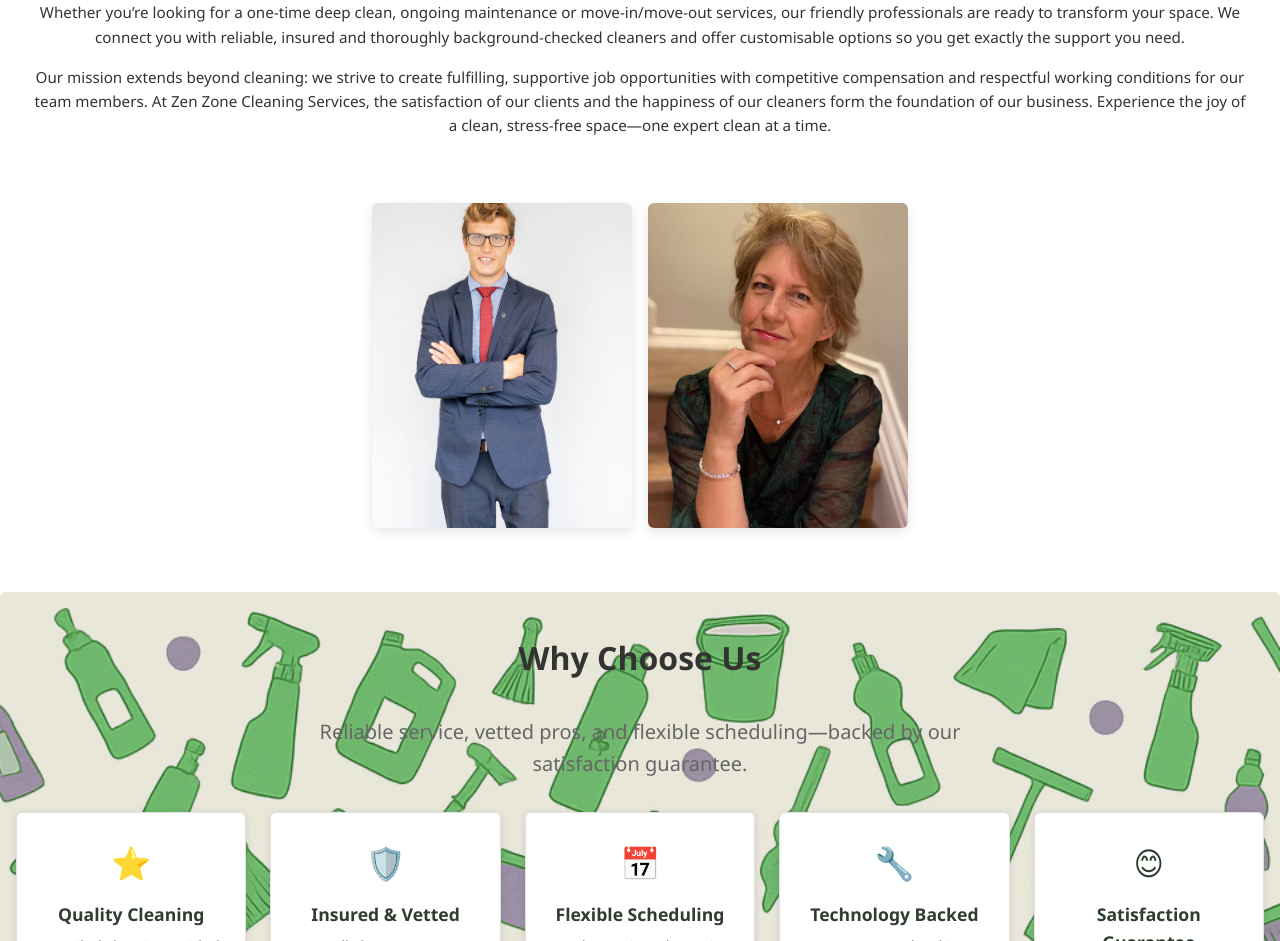
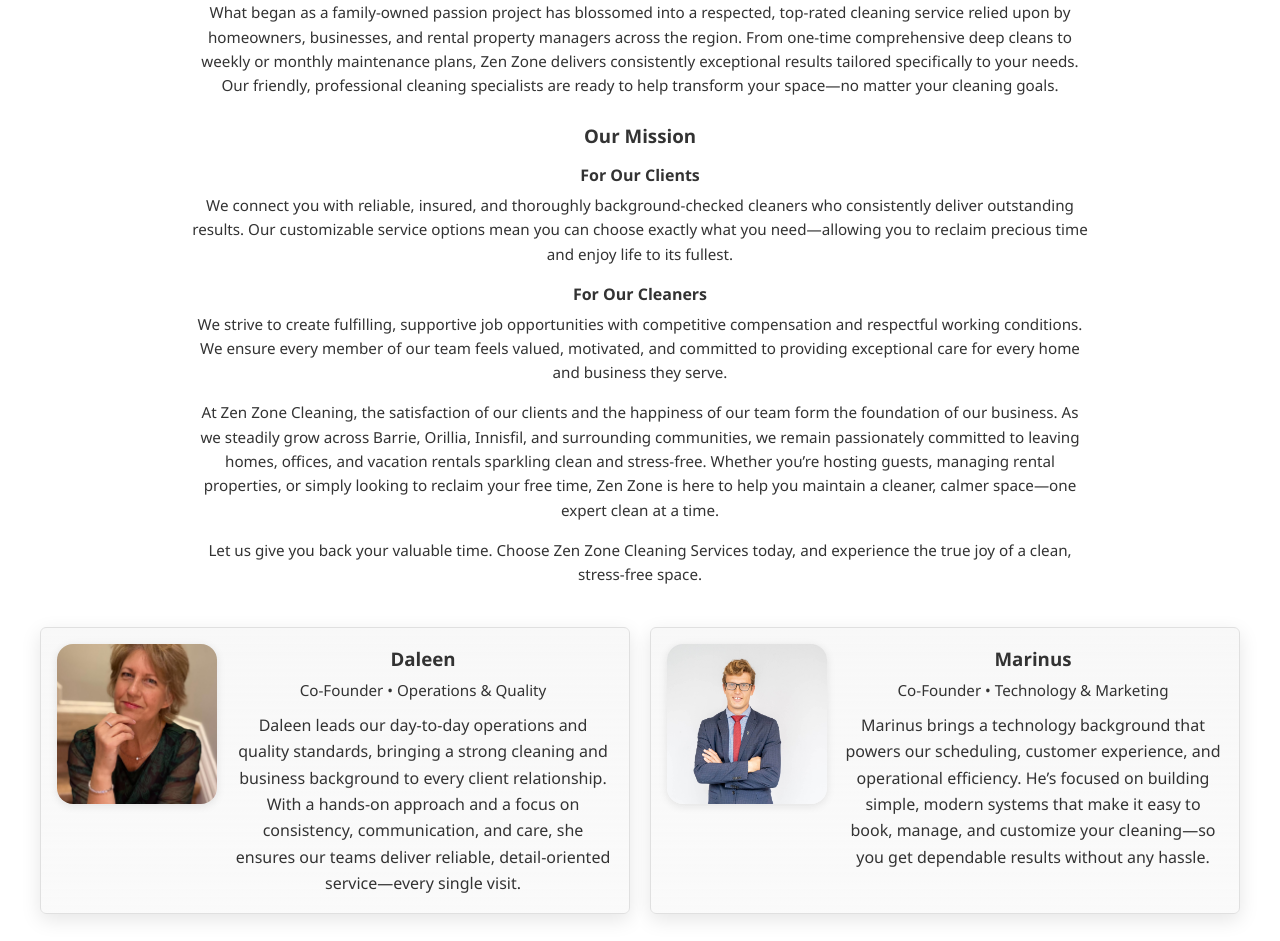
Before and after one commit to marinusdebeer/zen-zone-cleaning-website, a React (Create React App) app: page / in a window 1280 px wide. Shown: the part 4391-5332 px from the top of the page. Built offline with nearby package versions, Linux system fonts and the light colour scheme.

Commit message:
style improvements for about us and services

```diff
--- a/src/components/About.css
+++ b/src/components/About.css
@@ -4,6 +4,8 @@
   display: flex;
   flex-direction: column;
   gap: 1.5rem;
+  max-width: 1200px;
+  margin: 0 auto;
 }
 
 .about__content {
@@ -42,6 +44,24 @@
   color: var(--color-text);
 }
 
+/* Improve readability: narrower measure and spacing */
+.about__content {
+  max-width: 900px;
+  margin-left: auto;
+  margin-right: auto;
+}
+.about__content p + p { margin-top: 0.25rem; }
+.about__content h3 { margin-top: 1.5rem; margin-bottom: 0.25rem; text-align: center; }
+.about__content h4 { margin-top: 0.75rem; margin-bottom: 0.25rem; text-align: center; font-weight: 600; }
+
+/* Subtle separators */
+.about__content .about__separator {
+  height: 1px;
+  background: linear-gradient(90deg, transparent, var(--color-border), transparent);
+  margin: 1.25rem auto 0.75rem;
+  width: min(560px, 70%);
+}
+
 .about__image-wrapper {
   width: 100%;
   display: flex;
@@ -68,25 +88,80 @@
   box-shadow: 0 4px 12px var(--color-shadow);
 }
 
-/* Small 2-up grid for About images */
-.about__image-grid {
+/* Founders grid */
+.about__founders-grid {
   display: grid;
-  grid-template-columns: repeat(2, minmax(0, 260px));
-  gap: 16px;
-  align-items: start;
+  grid-template-columns: repeat(2, minmax(0, 1fr));
+  gap: 20px;
+  width: 100%;
 }
 
-.about__image--grid {
-  width: 100%;
-  max-width: 260px;
-  aspect-ratio: 4 / 5;
+.founder-card {
+  display: grid;
+  grid-template-columns: 160px 1fr;
+  gap: 16px;
+  padding: 16px;
+  border: 1px solid var(--color-border);
+  border-radius: var(--border-radius);
+  background: linear-gradient(180deg, var(--color-surface), rgba(0,0,0,0.02));
+  box-shadow: 0 6px 20px var(--color-shadow);
+  position: relative;
+}
+
+.founder-card::after {
+  content: '';
+  position: absolute;
+  inset: 0;
+  border-radius: inherit;
+  pointer-events: none;
+  box-shadow: inset 0 1px 0 rgba(255,255,255,0.06);
+}
+
+.founder-card__photo {
+  width: 160px;
+  height: 160px;
   object-fit: cover;
+  border-radius: 16px;
+  box-shadow: 0 2px 8px var(--color-shadow);
+}
+.founder-card__photo--top {
+  object-position: top center;
+}
+
+.founder-card__name {
+  margin: 0;
+}
+.founder-card__role {
+  color: var(--color-muted-text);
+  margin: 4px 0 10px;
+  font-size: 0.95rem;
+}
+.founder-card__blurb {
+  margin: 0;
+  line-height: 1.65;
+}
+
+.about__founders {
+  margin-top: 1rem;
+}
+.about__founders h3 {
+  margin-top: 1rem;
+  margin-bottom: 0.5rem;
+}
+
+@media (max-width: 900px) {
+  .about__founders-grid {
+    grid-template-columns: 1fr;
+  }
 }
 
 @media (max-width: 560px) {
-  .about__image-grid {
+  .founder-card {
     grid-template-columns: 1fr;
-    justify-items: center;
+    text-align: center;
+  }
+  .founder-card__photo {
+    justify-self: center;
   }
 }
 
--- a/src/components/About.js
+++ b/src/components/About.js
@@ -26,28 +26,51 @@ const About = () => {
             About Zen Zone Cleaning Services
           </h2>
           <p>
-            Zen Zone Cleaning Services is a locally operated, family‑owned cleaning company in
+            Zen Zone Cleaning Services is a locally operated, family-owned cleaning company in
             Ontario, Canada created with one clear mission: to simplify your life by taking cleaning
             off your busy schedule. Founded by Daleen and Marinus, we understand the pressures of
-            balancing work, family commitments and household upkeep—especially in today’s demanding
-            world. Recognising that many of our neighbours in Barrie, Orillia, Innisfil and across
-            Simcoe County face similar challenges, we set out to provide a solution that delivers
-            peace of mind and more free time for you and your family.
+            balancing work, family commitments, and household upkeep—especially in today’s demanding
+            world. Recognizing that many of our neighbors in Barrie, Orillia, Innisfil, and all
+            areas within Simcoe County faced similar daily challenges, we set out to offer a
+            solution that provides peace of mind and more free time for you and your family.
+          </p>
+
+          <p>
+            What began as a family-owned passion project has blossomed into a respected, top-rated
+            cleaning service relied upon by homeowners, businesses, and rental property managers
+            across the region. From one-time comprehensive deep cleans to weekly or monthly
+            maintenance plans, Zen Zone delivers consistently exceptional results tailored
+            specifically to your needs. Our friendly, professional cleaning specialists are ready to
+            help transform your space—no matter your cleaning goals.
+          </p>
+
+          <h3>Our Mission</h3>
+          <h4>For Our Clients</h4>
+          <p>
+            We connect you with reliable, insured, and thoroughly background-checked cleaners who
+            consistently deliver outstanding results. Our customizable service options mean you can
+            choose exactly what you need—allowing you to reclaim precious time and enjoy life to its
+            fullest.
+          </p>
+          <h4>For Our Cleaners</h4>
+          <p>
+            We strive to create fulfilling, supportive job opportunities with competitive
+            compensation and respectful working conditions. We ensure every member of our team feels
+            valued, motivated, and committed to providing exceptional care for every home and
+            business they serve.
+          </p>
+
+          <p>
+            At Zen Zone Cleaning, the satisfaction of our clients and the happiness of our team form
+            the foundation of our business. As we steadily grow across Barrie, Orillia, Innisfil,
+            and surrounding communities, we remain passionately committed to leaving homes, offices,
+            and vacation rentals sparkling clean and stress-free. Whether you’re hosting guests,
+            managing rental properties, or simply looking to reclaim your free time, Zen Zone is
+            here to help you maintain a cleaner, calmer space—one expert clean at a time.
           </p>
           <p>
-            What began as a passion project has blossomed into a top‑rated cleaning service relied
-            upon by homeowners, businesses and property managers throughout the region. Whether
-            you’re looking for a one‑time deep clean, ongoing maintenance or move‑in/move‑out
-            services, our friendly professionals are ready to transform your space. We connect you
-            with reliable, insured and thoroughly background‑checked cleaners and offer customisable
-            options so you get exactly the support you need.
-          </p>
-          <p>
-            Our mission extends beyond cleaning: we strive to create fulfilling, supportive job
-            opportunities with competitive compensation and respectful working conditions for our
-            team members. At Zen Zone Cleaning Services, the satisfaction of our clients and the
-            happiness of our cleaners form the foundation of our business. Experience the joy of a
-            clean, stress‑free space—one expert clean at a time.
+            Let us give you back your valuable time. Choose Zen Zone Cleaning Services today, and
+            experience the true joy of a clean, stress-free space.
           </p>
 
           {/* City-specific about content */}
@@ -143,21 +166,46 @@ const About = () => {
           )}
         </div>
         <div className="about__image-wrapper">
-          <div className="about__image-grid">
+          <div className="about__founders-grid">
+            <section className="founder-card" aria-label="Founder Daleen">
               <img
-              src={`${process.env.PUBLIC_URL}/images/marinus.JPG`}
-              alt="Marinus from Zen Zone Cleaning"
-              className="about__image about__image--grid"
+                src={`${process.env.PUBLIC_URL}/images/daleen.jpeg`}
+                alt="Founder Daleen from Zen Zone Cleaning"
+                className="founder-card__photo"
                 loading="lazy"
                 decoding="async"
               />
+              <div className="founder-card__body">
+                <h3 className="founder-card__name">Daleen</h3>
+                <div className="founder-card__role" aria-label="Role">Co‑Founder • Operations & Quality</div>
+                <p className="founder-card__blurb">
+                  Daleen leads our day-to-day operations and quality standards, bringing a strong
+                  cleaning and business background to every client relationship. With a hands-on
+                  approach and a focus on consistency, communication, and care, she ensures our
+                  teams deliver reliable, detail-oriented service—every single visit.
+                </p>
+              </div>
+            </section>
+
+            <section className="founder-card" aria-label="Founder Marinus">
               <img
-              src={`${process.env.PUBLIC_URL}/images/daleen.jpeg`}
-              alt="Daleen from Zen Zone Cleaning"
-              className="about__image about__image--grid"
+                src={`${process.env.PUBLIC_URL}/images/marinus.JPG`}
+                alt="Founder Marinus from Zen Zone Cleaning"
+                className="founder-card__photo founder-card__photo--top"
                 loading="lazy"
                 decoding="async"
               />
+              <div className="founder-card__body">
+                <h3 className="founder-card__name">Marinus</h3>
+                <div className="founder-card__role" aria-label="Role">Co‑Founder • Technology & Marketing</div>
+                <p className="founder-card__blurb">
+                  Marinus brings a technology background that powers our scheduling, customer
+                  experience, and operational efficiency. He’s focused on building simple, modern
+                  systems that make it easy to book, manage, and customize your cleaning—so you get
+                  dependable results without any hassle.
+                </p>
+              </div>
+            </section>
           </div>
         </div>
       </div>
--- a/src/components/Services.css
+++ b/src/components/Services.css
@@ -152,12 +152,12 @@
 .modal-backdrop {
   position: fixed;
   inset: 0;
-  background: var(--color-overlay);
+  background: rgba(0, 0, 0, 0.8);
   display: flex;
   align-items: center;
   justify-content: center;
   padding: 1rem;
-  z-index: 1000;
+  z-index: 2002;
 }
 .modal {
   background: var(--color-surface);
@@ -165,6 +165,7 @@
   max-width: 680px;
   width: 100%;
   box-shadow: 0 10px 30px var(--color-shadow);
+  z-index: 2003;
 }
 .modal__header {
   display: flex;
--- a/src/components/Services.js
+++ b/src/components/Services.js
@@ -1,4 +1,5 @@
 import React, { useMemo, useState } from 'react';
+import { createPortal } from 'react-dom';
 import { Link, useLocation } from 'react-router-dom';
 import './Services.css';
 import './Faces.css';
@@ -411,7 +412,8 @@ const Services = () => {
         </div>
       </div>
 
-      {activeModal && (
+      {activeModal && createPortal(
+        (
           <div className="modal-backdrop" onClick={() => setActiveModal(null)}>
             <div
               className="modal"
@@ -441,6 +443,8 @@ const Services = () => {
               </div>
             </div>
           </div>
+        ),
+        document.body
       )}
     </section>
   );
```
Lines whose indentation alone changed are shown as unchanged.
